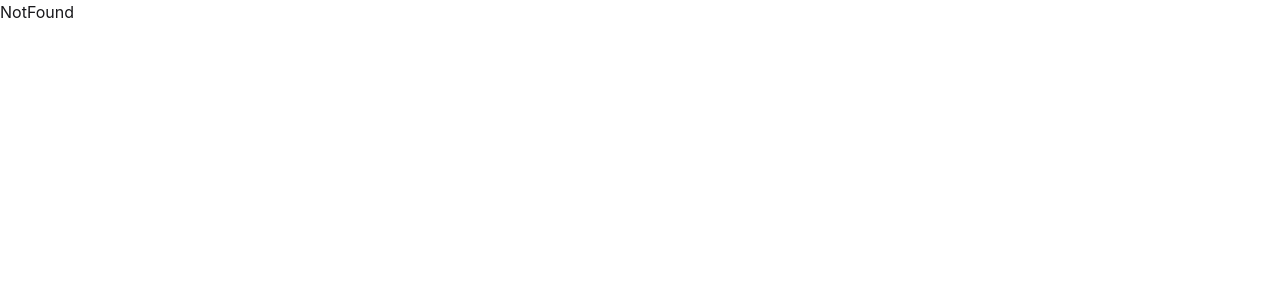
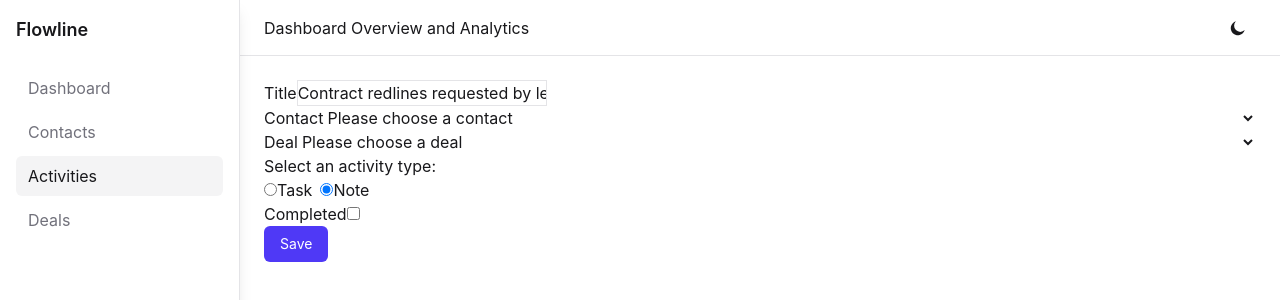
Before and after one commit to FiratCanTas/flowline, a React (Vite) app: page /activities/1/edit in a window 1280 px wide. Shown: the top 300 px of the page. Built offline with nearby package versions, Linux system fonts and the light colour scheme.

Commit message:
feat: add activity edit page

```diff
--- a/src/App.jsx
+++ b/src/App.jsx
@@ -12,6 +12,7 @@ import DealNew from './pages/DealNew';
 import DealEdit from './pages/DealEdit';
 import DealDetail from './pages/DealDetail';
 import ActivityNew from './pages/ActivityNew';
+import ActivityEdit from './pages/ActivityEdit';
 
 const App = () => {
   return (
@@ -28,6 +29,7 @@ const App = () => {
         <Route path="/deals/new" element={<DealNew />} />
         <Route path="/activities" element={<Activities />} />
         <Route path="/activities/new" element={<ActivityNew />} />
+        <Route path="/activities/:id/edit" element={<ActivityEdit />} />
       </Route>
       <Route path="*" element={<NotFound />} />
     </Routes>
--- a/src/pages/Activities.jsx
+++ b/src/pages/Activities.jsx
@@ -18,6 +18,21 @@ const CheckIcon = () => (
     className="text-text-muted h-4 w-4"
   >
     <polyline points="20 6 9 17 4 12" />
+  </svg>
+);
+
+const PencilIcon = () => (
+  <svg
+    viewBox="0 0 24 24"
+    fill="none"
+    stroke="currentColor"
+    strokeWidth="2"
+    strokeLinecap="round"
+    strokeLinejoin="round"
+    className="text-text-muted h-4 w-4"
+  >
+    <path d="M21.174 6.812a1 1 0 0 0-3.986-3.987L3.842 16.174a2 2 0 0 0-.5.83l-1.321 4.352a.5.5 0 0 0 .623.622l4.353-1.32a2 2 0 0 0 .83-.497z" />
+    <path d="m15 5 4 4" />
   </svg>
 );
 
@@ -83,6 +98,7 @@ const Activities = () => {
                 </p>
               </div>
             </div>
+            <div className="flex shrink-0 items-center gap-3">
               {isCompleted ? (
                 <CheckIcon />
               ) : type === 'task' ? (
@@ -96,6 +112,10 @@ const Activities = () => {
                   </Badge>
                 )
               ) : null}
+              <Link to={`./${id}/edit`}>
+                <PencilIcon />
+              </Link>
+            </div>
           </div>
         ))}
       </div>
--- /dev/null
+++ b/src/pages/ActivityEdit.jsx
@@ -0,0 +1,45 @@
+import { useMutation, useQuery, useQueryClient } from '@tanstack/react-query';
+import { useNavigate, useParams } from 'react-router';
+import { getActivities, updateActivity } from '../features/activities/api/activities';
+import ActivityForm from '../features/activities/components/ActivityForm';
+
+const ActivityEdit = () => {
+  const { id: activityId } = useParams();
+  const queryClient = useQueryClient();
+  const navigate = useNavigate();
+
+  const {
+    data: activities,
+    isLoading,
+    error,
+  } = useQuery({
+    queryKey: ['activities'],
+    queryFn: getActivities,
+  });
+
+  const { mutate: updateActivityMutation, isPending } = useMutation({
+    mutationKey: ['update activity'],
+    mutationFn: (data) => updateActivity(activityId, data),
+    onSuccess: () => {
+      queryClient.invalidateQueries({ queryKey: ['activities'] });
+      navigate('/activities');
+    },
+  });
+
+  if (isLoading) return <p>Loading...</p>;
+  else if (error) return <p>Something went wrong! Error: {error?.message}</p>;
+
+  const activity = activities?.find((activity) => activity.id === activityId);
+
+  if (!activity) return <p>The activity is not found.</p>;
+
+  return (
+    <ActivityForm
+      onSubmit={(formData) => updateActivityMutation(formData)}
+      defaultValues={activity}
+      disabled={isPending}
+    />
+  );
+};
+
+export default ActivityEdit;
```
Lines whose indentation alone changed are shown as unchanged.
